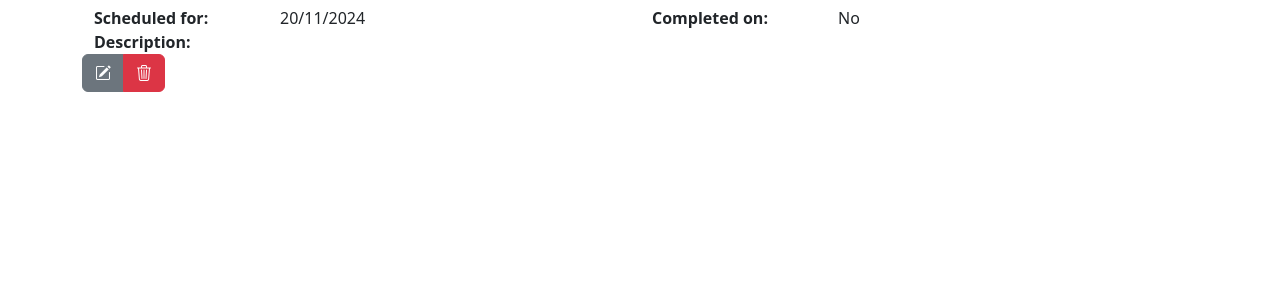
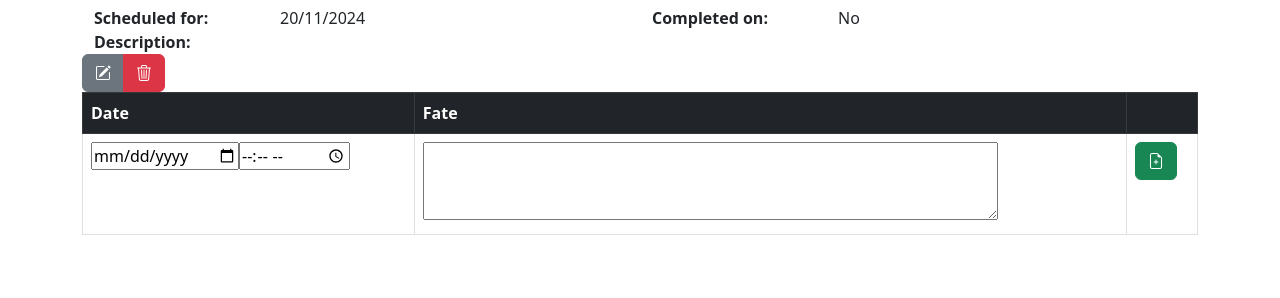
Before and after one commit to recursossauro/GTD, a Django app: page /tasks/task/71/ in a window 1280 px wide. Shown: the part 164-462 px from the top of the page. Run offline with Django 5.2, Linux system fonts and the light colour scheme; a user stored in the database is signed in; data comes from the database, SQL or seed files in the repository.

Commit message:
Created history_list.html, changed TYPE_CHOICES 'HS':'Historic' to 'HS':'History'

```diff
--- a/tasks/models.py
+++ b/tasks/models.py
@@ -40,8 +40,8 @@ class Task(models.Model):
 
 class TaskControl(models.Model):
     TYPE_CHOICES = {
-        'HS':'Historic',
-        'SC':'Schedule'
+        'HS':'History',
+        'SC':'Schedule',
     }
 
     task        = models.ForeignKey(Task, on_delete=models.CASCADE)
--- /dev/null
+++ b/tasks/templates/tasks/history_list.html
@@ -0,0 +1,43 @@
+<div id="histories" class="table-responsive">
+    <table class="table table-hover table-bordered">
+        <thead class="table-dark">
+        <tr>
+            <th scope="col" class="th-sm">Date</th>
+            <th scope="col" class="th-lg">Fate</th>
+            <th scope="col" class="th-sm"></th>
+        </tr>
+        </thead>
+        <tbody>
+        <tr>
+            <form action="" method="post">
+                {% csrf_token %}
+                <td><input type="date" name="dt" id="id_dt"><input type="time" name="time" id="id_time"></td>
+                <td><textarea name="description" id="id_description" cols="60" rows="3"></textarea></td>
+                <td>
+                    <button type="submit" class="btn btn-success"><i class="bi bi-file-earmark-plus"></i></button>
+                </td>
+            </form>
+        </tr>
+        {% for item in object.taskcontrol_set.all %}
+            <tr {% cycle "" "class='table-secondary'" %}>
+                <td>
+                    {{item.dt|date:'d/m/Y H:i'}}
+                </td>
+                <td>
+                    {{item.description}}
+                </td>
+                <td>
+                    <div class="btn-group end" role="group">
+                        <a type="button" class="btn btn-secondary" href="?next={{ request.path|urlencode }}"><i class="bi bi-pencil-square"></i></a>
+                        <button type="button" class="btn btn-danger"
+                               hx-delete=""
+                               hx-confirm="Are you sure you wish to delete this task?"
+                               hx-target="#tasks"
+                        ><i class="bi bi-trash3"></i></button>
+                    </div>
+                </td>
+            </tr>
+        {% endfor %}
+        </tbody>
+    </table>
+</div>
--- a/tasks/templates/tasks/task.html
+++ b/tasks/templates/tasks/task.html
@@ -28,4 +28,7 @@
             <a type="button" class="btn btn-danger" href="{% url 'tasks:delete_task' object.pk %}"><i class="bi bi-trash3"></i></a>
         </div>
     </aside>
+    <section>
+        {% include 'tasks/history_list.html' %}
+    </section>
 {%endblock%}
```
